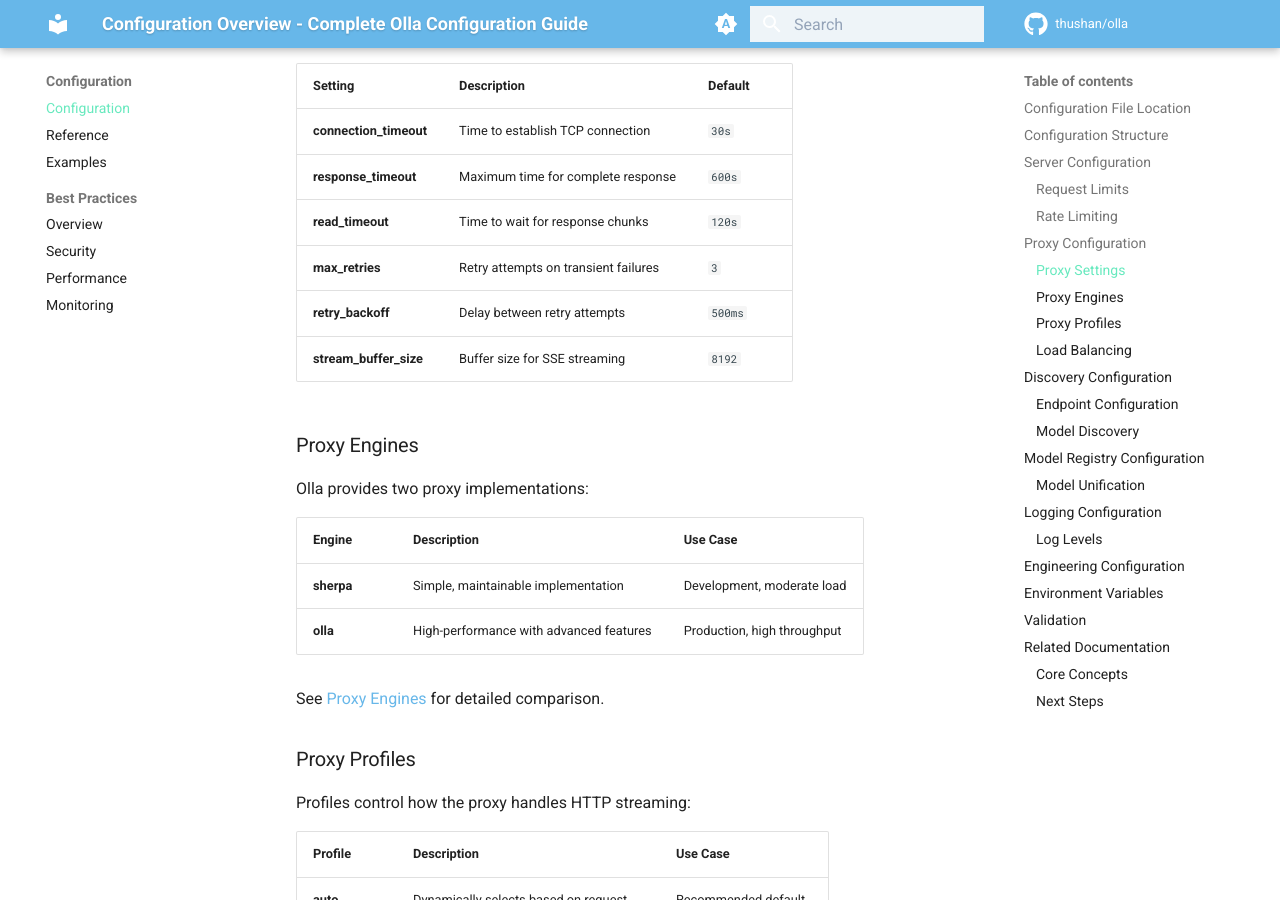
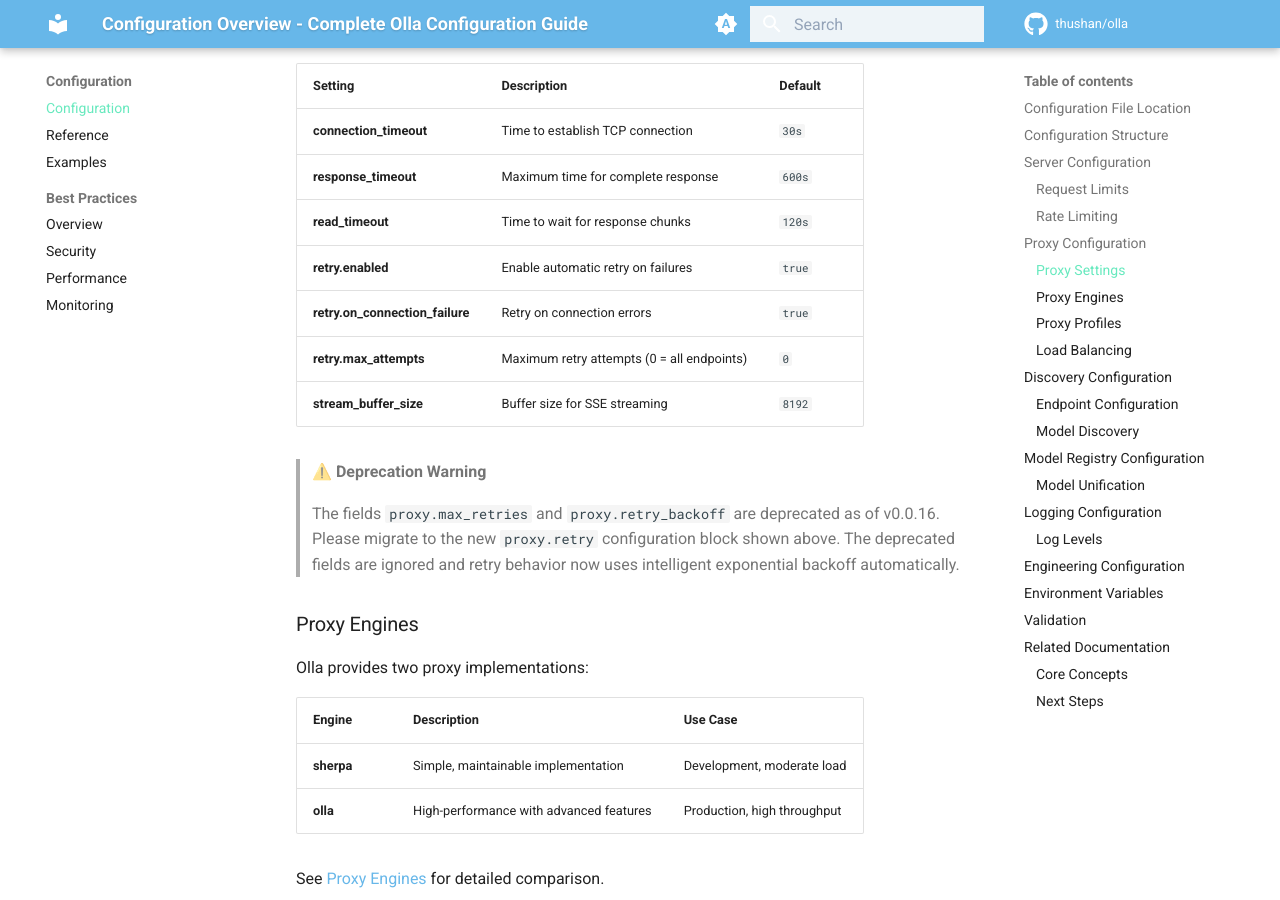
Before and after one commit to leo-3889/olla, an MkDocs documentation site: the page built from docs/content/configuration/overview.md, in a window 1280 px wide and 900 px high, scrolled down 2994 px. Built offline with MkDocs 1.6.1 and Material for MkDocs 9.7.7, drawn with Linux system fonts in a browser that asks for light colours; emoji names are drawn with the system emoji font; comment, search, counter and statistics services are not loaded.

Commit message:
doc:  max-retries still in config overview

```diff
--- a/docs/content/configuration/overview.md
+++ b/docs/content/configuration/overview.md
@@ -138,9 +138,16 @@
 | **connection_timeout** | Time to establish TCP connection | `30s` |
 | **response_timeout** | Maximum time for complete response | `600s` |
 | **read_timeout** | Time to wait for response chunks | `120s` |
-| **max_retries** | Retry attempts on transient failures | `3` |
-| **retry_backoff** | Delay between retry attempts | `500ms` |
+| **retry.enabled** | Enable automatic retry on failures | `true` |
+| **retry.on_connection_failure** | Retry on connection errors | `true` |
+| **retry.max_attempts** | Maximum retry attempts (0 = all endpoints) | `0` |
 | **stream_buffer_size** | Buffer size for SSE streaming | `8192` |
+
+> **⚠️ Deprecation Warning**
+>
+> The fields `proxy.max_retries` and `proxy.retry_backoff` are deprecated as of v0.0.16.
+> Please migrate to the new `proxy.retry` configuration block shown above. The deprecated
+> fields are ignored and retry behavior now uses intelligent exponential backoff automatically.
 
 ### Proxy Engines
 
```
